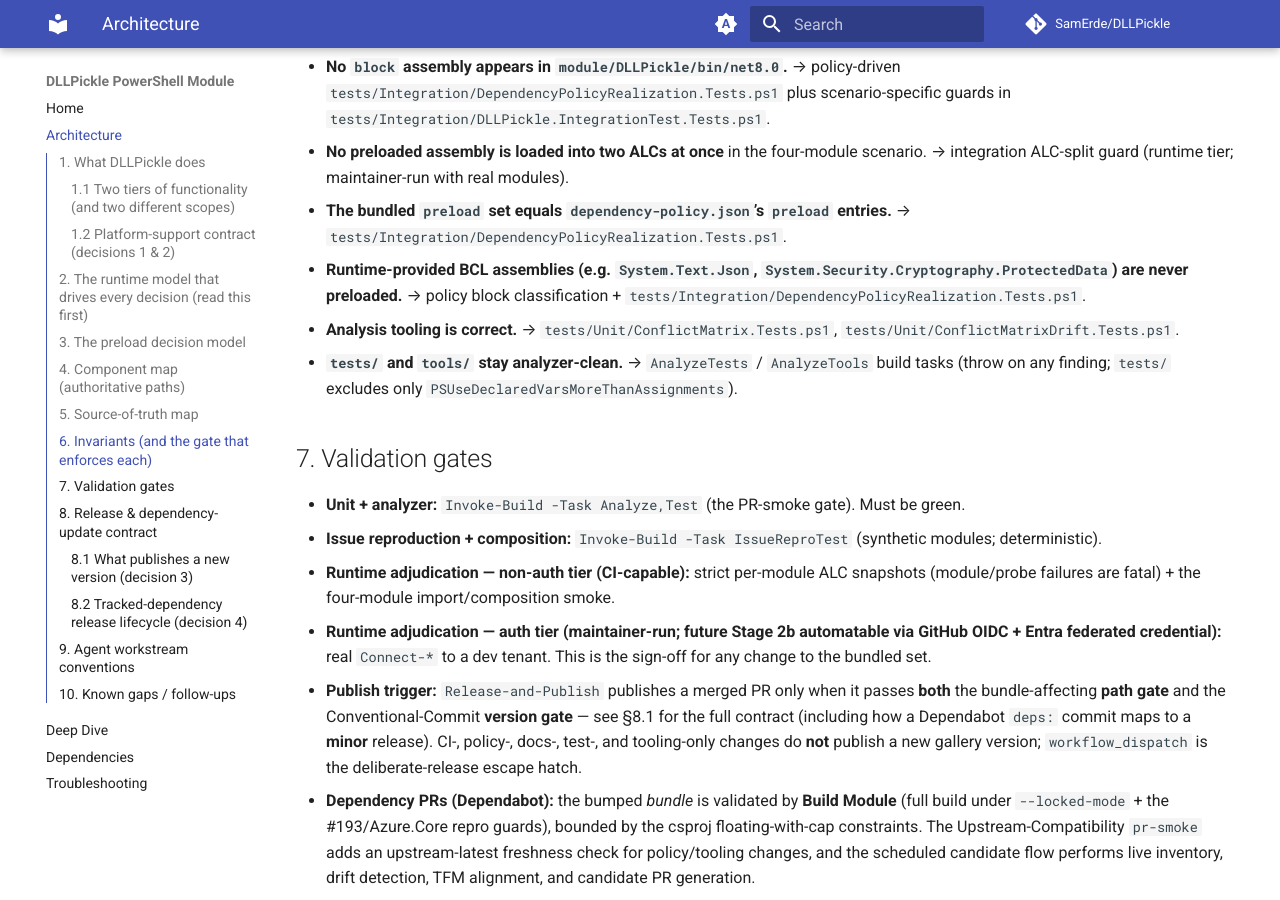
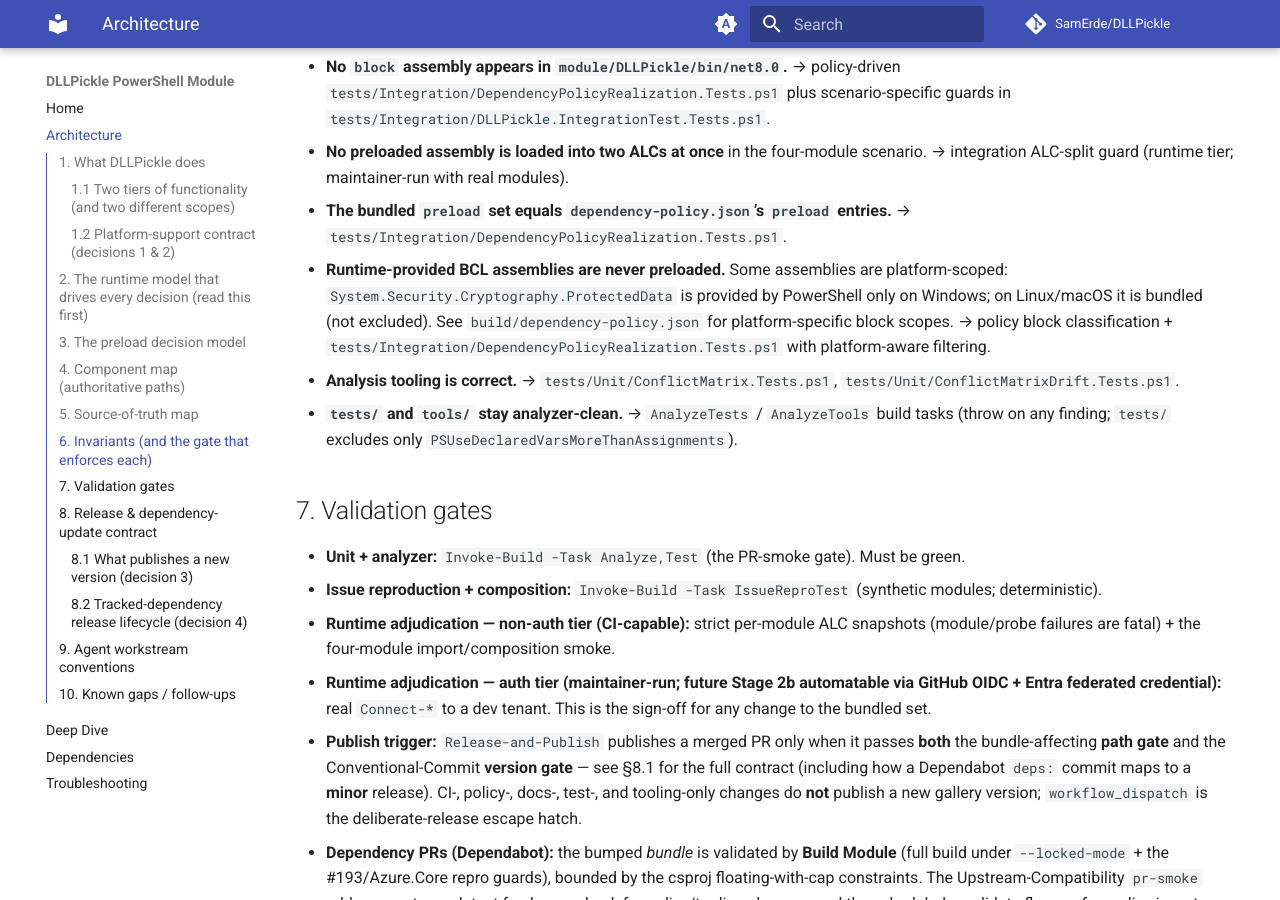
Before and after one commit to SamErde/DLLPickle, an MkDocs documentation site: the page built from docs/Architecture.md, in a window 1280 px wide and 900 px high, scrolled down 5170 px. Built offline with MkDocs 1.6.1 and Material for MkDocs 9.7.7, drawn with Linux system fonts in a browser that asks for light colours; comment, search, counter and statistics services are not loaded.

Commit message:
fix(docs,test): resolve Copilot review feedback on platform-scoped policies
Addresses feedback from r3459345301 and r3459345283:

- Update Architecture.md invariant to clarify that
  System.Security.Cryptography.ProtectedData is Windows-only runtime-provided.
  On non-Windows platforms it is bundled (not excluded) because PowerShell
  cannot provide it.

- Fix final realization test to allow platform-applicable blocked assemblies
  to be bundled on their respective platforms. The test was incorrectly flagging
  bundled ProtectedData as 'unexpected' on non-Windows builds where it is
  legitimately included.

```diff
--- a/docs/Architecture.md
+++ b/docs/Architecture.md
@@ -105,7 +105,7 @@ Every tracked assembly is classified into exactly one of:
 - **No `block` assembly appears in `module/DLLPickle/bin/net8.0`.** → policy-driven `tests/Integration/DependencyPolicyRealization.Tests.ps1` plus scenario-specific guards in `tests/Integration/DLLPickle.IntegrationTest.Tests.ps1`.
 - **No preloaded assembly is loaded into two ALCs at once** in the four-module scenario. → integration ALC-split guard (runtime tier; maintainer-run with real modules).
 - **The bundled `preload` set equals `dependency-policy.json`'s `preload` entries.** → `tests/Integration/DependencyPolicyRealization.Tests.ps1`.
-- **Runtime-provided BCL assemblies (e.g. `System.Text.Json`, `System.Security.Cryptography.ProtectedData`) are never preloaded.** → policy block classification + `tests/Integration/DependencyPolicyRealization.Tests.ps1`.
+- **Runtime-provided BCL assemblies are never preloaded.** Some assemblies are platform-scoped: `System.Security.Cryptography.ProtectedData` is provided by PowerShell only on Windows; on Linux/macOS it is bundled (not excluded). See `build/dependency-policy.json` for platform-specific block scopes. → policy block classification + `tests/Integration/DependencyPolicyRealization.Tests.ps1` with platform-aware filtering.
 - **Analysis tooling is correct.** → `tests/Unit/ConflictMatrix.Tests.ps1`, `tests/Unit/ConflictMatrixDrift.Tests.ps1`.
 - **`tests/` and `tools/` stay analyzer-clean.** → `AnalyzeTests` / `AnalyzeTools` build tasks (throw on any finding; `tests/` excludes only `PSUseDeclaredVarsMoreThanAssignments`).
 
```
Also changed, not shown: 1 other file.
